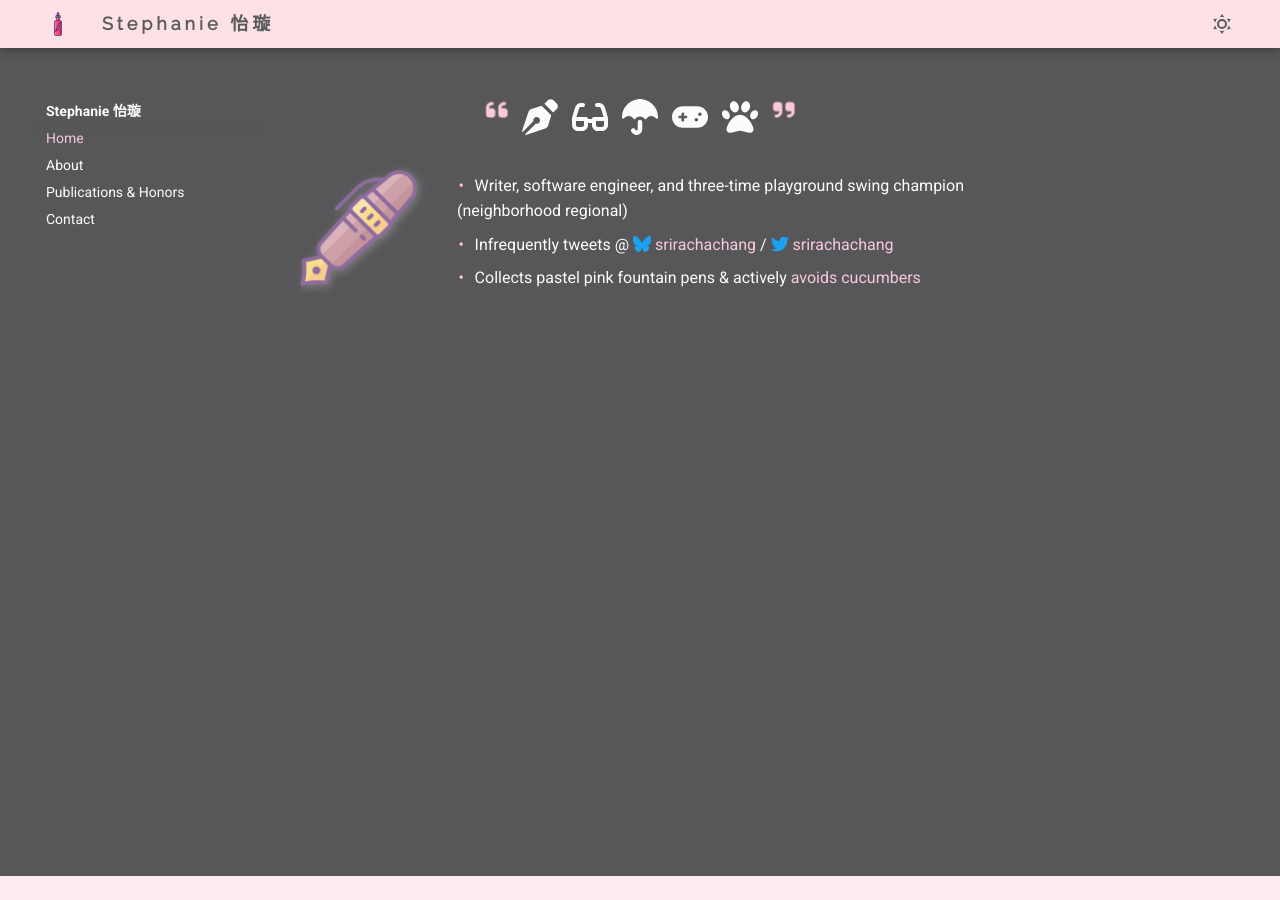
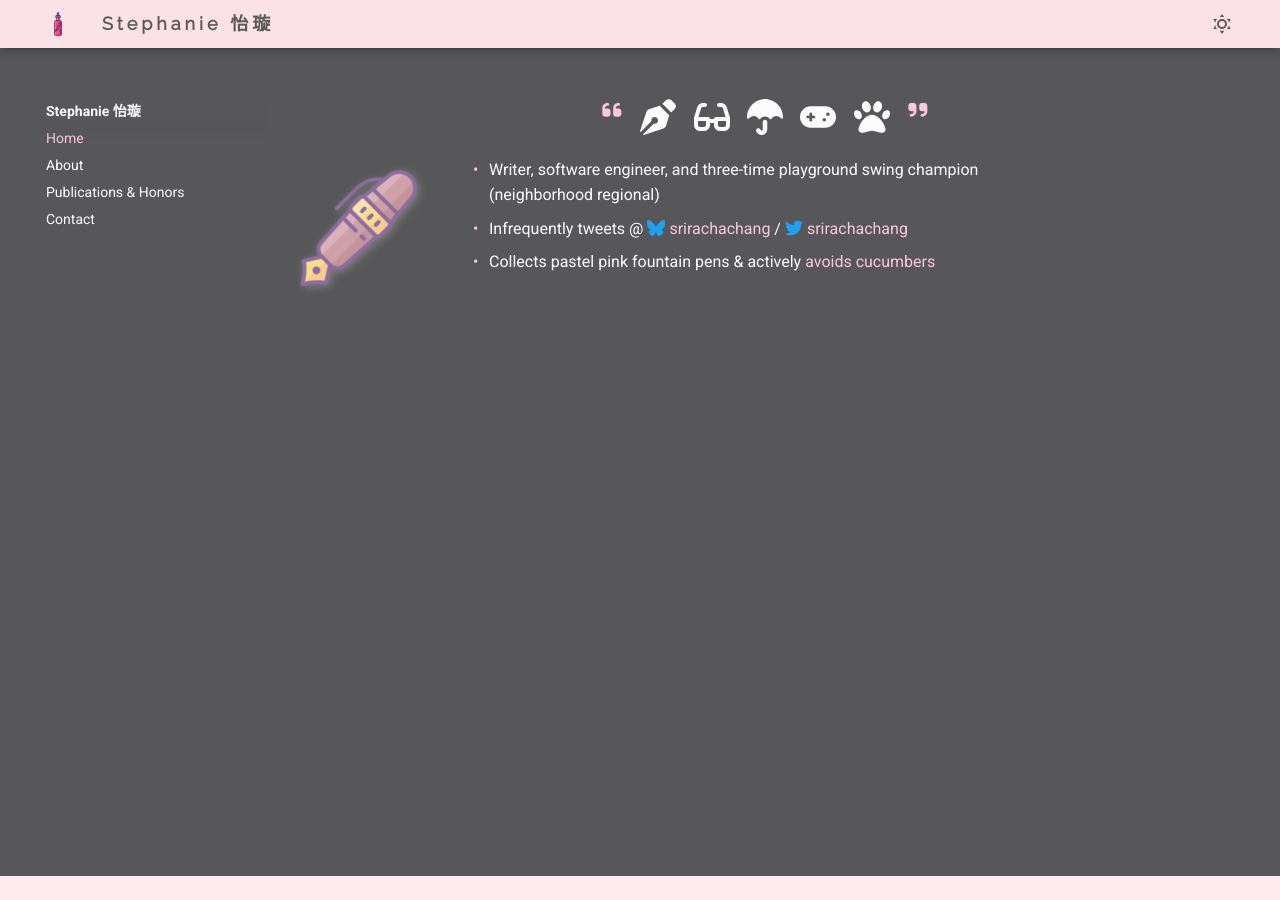
Before and after one commit to ischang/writing_portfolio, an MkDocs documentation site: the page built from docs/index.md, in a window 1280 px wide. Built offline with MkDocs 1.6.1 and Material for MkDocs 9.7.7, drawn with Linux system fonts in a browser that asks for light colours; nearby versions of some CDN libraries.

Commit message:
make my bullets prettier rofl

```diff
--- a/docs/index.md
+++ b/docs/index.md
@@ -1,10 +1,11 @@
 ---
 hide:
   - footer
+  - toc
 ---
 # :fontawesome-solid-quote-left:{ .quote } :fontawesome-solid-pen-nib: :fontawesome-solid-glasses: :fontawesome-solid-umbrella: :fontawesome-solid-gamepad: :fontawesome-solid-paw: :fontawesome-solid-quote-right:{ .quote }
 <img id="home_pic" align=left src = "../assets/fountainpen.png" title="i ❤ broad nibs and i cannot lie">
-<div id ="aboutbullets" markdown style="max-width:950px; padding-top:1px;">
+<div id ="aboutbullets" markdown style="max-width:750px; padding-top:1px;">
 - Writer, software engineer, and three-time playground swing champion (neighborhood regional)
 - Infrequently tweets @ [:fontawesome-brands-bluesky:{ .bluesky } srirachachang](https://bsky.app/profile/srirachachang.bsky.social) /  [:fontawesome-brands-twitter:{ .bluesky } srirachachang](https://x.com/srirachachang)
 - Collects pastel pink fountain pens & actively [avoids cucumbers](https://discover.hubpages.com/food/i-hate-cucumbers)
--- a/docs/stylesheets/animations.css
+++ b/docs/stylesheets/animations.css
@@ -2,7 +2,7 @@
 .quote {
   font-size: 60%;
   color: var(--md-accent-fg-color);
-  animation: quote 2000ms infinite;
+  animation: quote 800ms infinite;
 }
 
 /* heart shaking by abt page */
--- a/docs/stylesheets/extras.css
+++ b/docs/stylesheets/extras.css
@@ -69,12 +69,23 @@
     list-style: none;
 }
 
+/* ridiculous amount of styling to indent second line of text */
+#aboutbullets ul {
+    padding: 0;
+    margin: 0;
+}
+
+#aboutbullets ul li{
+    position: relative;
+    padding-left: 2em;
+}
+
 /*\2022 is just a mini dot */
+/* to adjust bullet positioning in re: to list, adjust left and padding-left */
 #aboutbullets ul li::before {
     content: "\2022";
-    display: inline-block;
-    width: 1em;
-    margin-left: 0.1em;
+    position: absolute;
+    left: 1em;
     color: var(--md-accent-fg-color);
 }
 
@@ -109,11 +120,10 @@ h1#about, h1#publications-honors, h1#contact {
     color: var(--md-accent-fg-color);
 }
 
-
 /* main page title styling -- center spacing and set color to default font */
 h1#_1 {
     text-align: center;
-    letter-spacing: .2em;
+    letter-spacing: .3em;
     color: var(--md-default-fg-color);
 }
 
```
